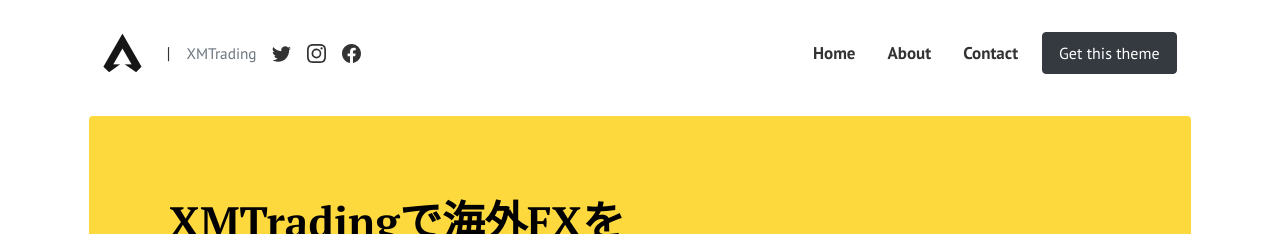
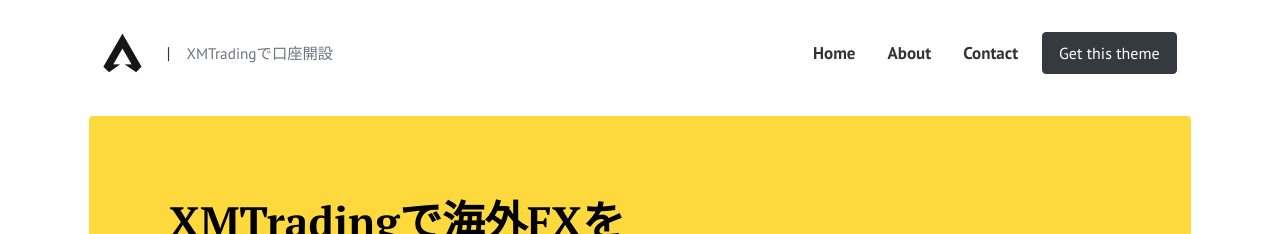
Before and after one commit to gnidart-mx/gnidart-mx.github.io, a Jekyll site: the page built from index.html, in a window 1280 px wide. Shown: the top 234 px of the page. Built offline with Jekyll 4.4.1, drawn with Linux system fonts in a browser that asks for light colours; the list of posts is cut into pages by our own code; comment, search, counter and statistics services are not loaded.

Commit message:
title-change

```diff
--- a/_layouts/default.html
+++ b/_layouts/default.html
@@ -49,9 +49,9 @@
 
           <div class="d-flex align-items-center">
 
-            <span class="ml-3 text-muted small">XMTrading</span>
+            <span class="ml-3 text-muted small">XMTradingで口座開設</span>
 
-            <a class="d-inline-block social-icon" target="_blank" href="{{site.social.twitter}}">
+            <!--<a class="d-inline-block social-icon" target="_blank" href="{{site.social.twitter}}">
               <svg xmlns="http://www.w3.org/2000/svg" width="19" height="19" fill="currentColor" class="bi bi-twitter" viewBox="0 0 16 16">
               <path d="M5.026 15c6.038 0 9.341-5.003 9.341-9.334 0-.14 0-.282-.006-.422A6.685 6.685 0 0 0 16 3.542a6.658 6.658 0 0 1-1.889.518 3.301 3.301 0 0 0 1.447-1.817 6.533 6.533 0 0 1-2.087.793A3.286 3.286 0 0 0 7.875 6.03a9.325 9.325 0 0 1-6.767-3.429 3.289 3.289 0 0 0 1.018 4.382A3.323 3.323 0 0 1 .64 6.575v.045a3.288 3.288 0 0 0 2.632 3.218 3.203 3.203 0 0 1-.865.115 3.23 3.23 0 0 1-.614-.057 3.283 3.283 0 0 0 3.067 2.277A6.588 6.588 0 0 1 .78 13.58a6.32 6.32 0 0 1-.78-.045A9.344 9.344 0 0 0 5.026 15z"/>
             </svg>
@@ -67,7 +67,7 @@
               <svg xmlns="http://www.w3.org/2000/svg" width="19" height="19" fill="currentColor" class="bi bi-facebook" viewBox="0 0 16 16">
               <path d="M16 8.049c0-4.446-3.582-8.05-8-8.05C3.58 0-.002 3.603-.002 8.05c0 4.017 2.926 7.347 6.75 7.951v-5.625h-2.03V8.05H6.75V6.275c0-2.017 1.195-3.131 3.022-3.131.876 0 1.791.157 1.791.157v1.98h-1.009c-.993 0-1.303.621-1.303 1.258v1.51h2.218l-.354 2.326H9.25V16c3.824-.604 6.75-3.934 6.75-7.951z"/>
             </svg>
-            </a>
+            </a>-->
 
           </div>
 
```
